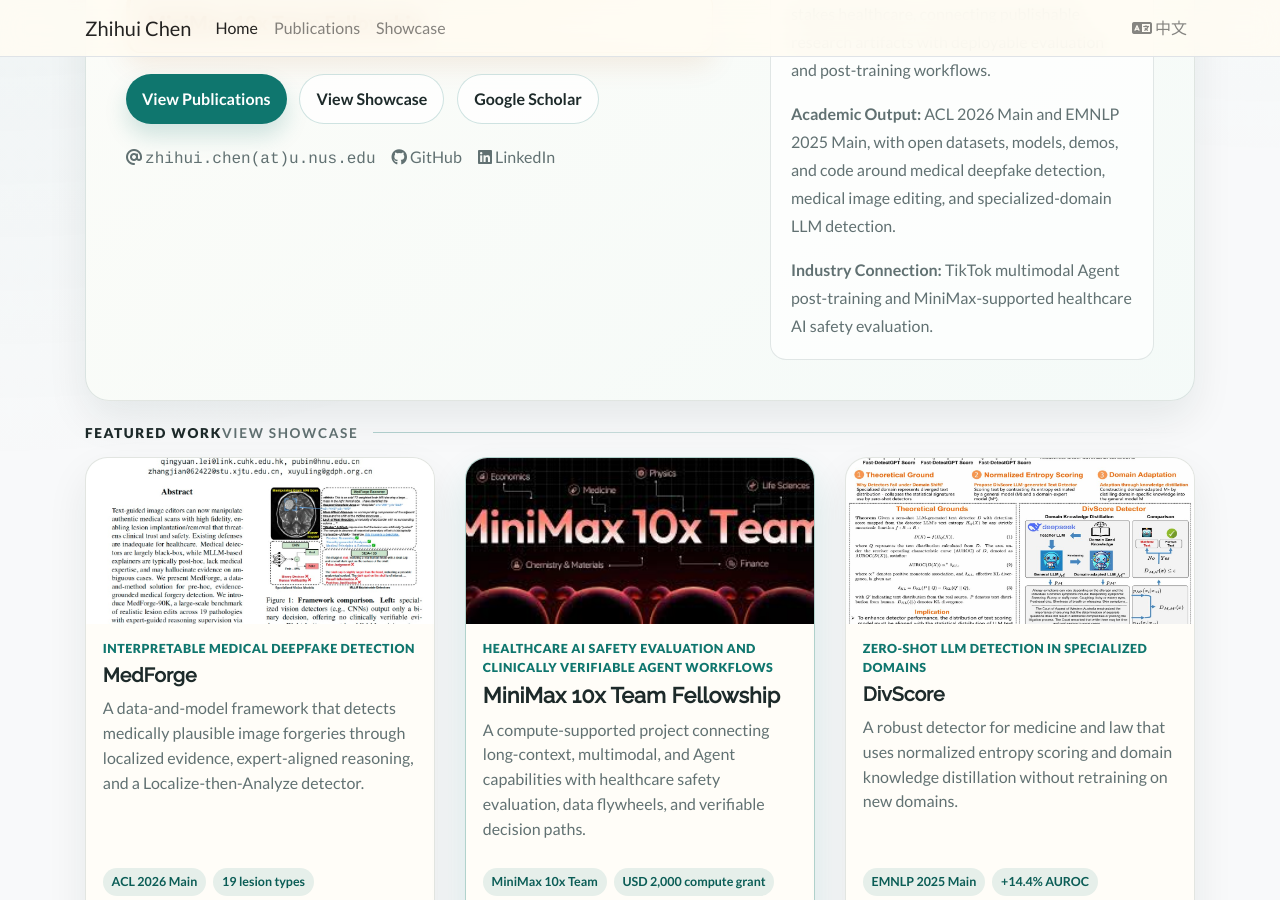
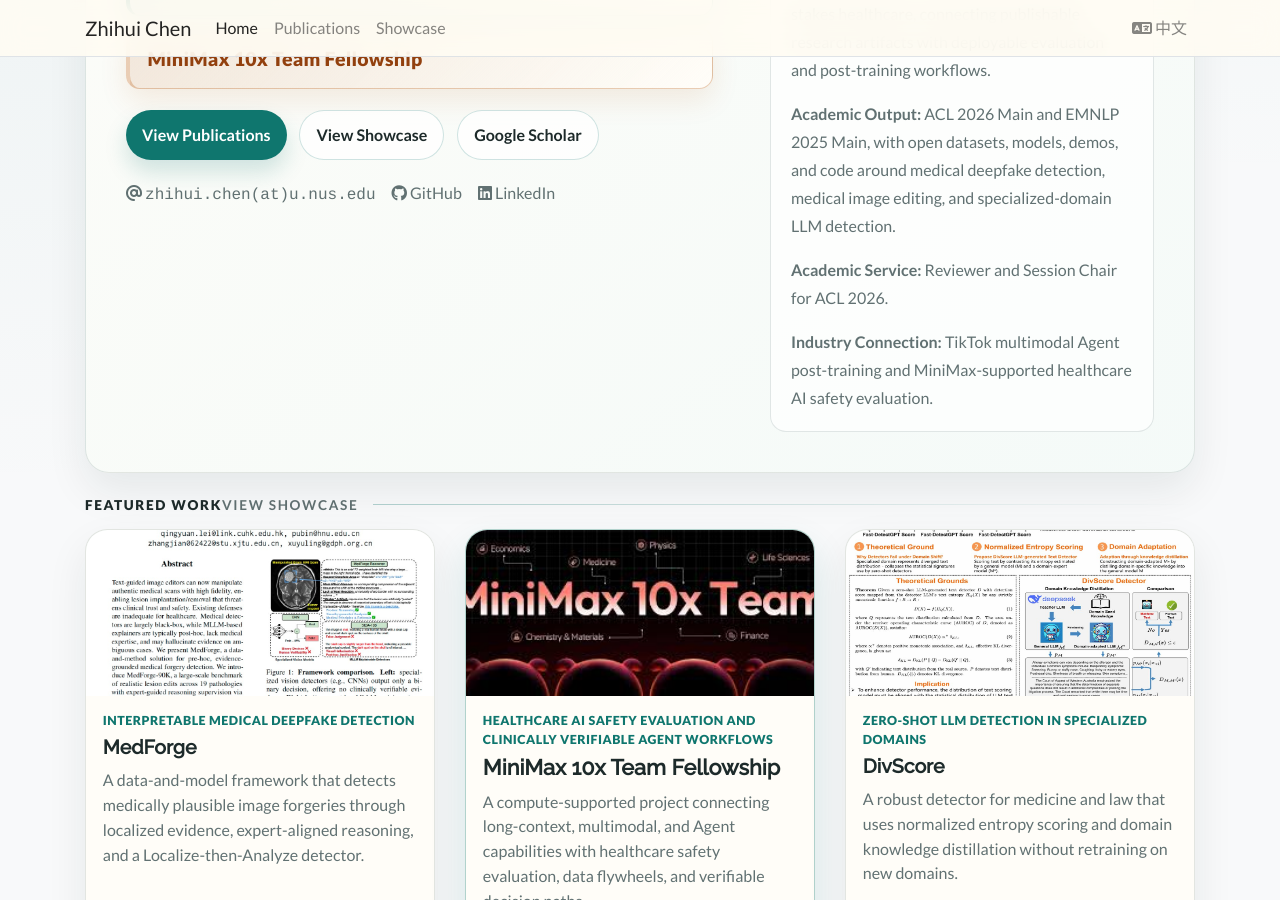
Before and after one commit to richardChenzhihui/richardChenzhihui.github.io, a Jekyll site: the page built from index.html, in a window 1280 px wide and 900 px high, scrolled down 751 px. Built offline with Jekyll 4.4.1, drawn with Linux system fonts in a browser that asks for light colours; nearby versions of some CDN libraries; a style sheet for code colours, icons or effects is not loaded.

Commit message:
Add academic service paragraph to bilingual short bio

```diff
--- a/_data/profile.yml
+++ b/_data/profile.yml
@@ -25,6 +25,9 @@
   </p>
   <p>
     <strong>Academic Output:</strong> ACL 2026 Main and EMNLP 2025 Main, with open datasets, models, demos, and code around medical deepfake detection, medical image editing, and specialized-domain LLM detection.
+  </p>
+  <p>
+    <strong>Academic Service:</strong> Reviewer and Session Chair for ACL 2026.
   </p>
   <p>
     <strong>Industry Connection:</strong> TikTok multimodal Agent post-training and MiniMax-supported healthcare AI safety evaluation.
--- a/_data/profile_zh.yml
+++ b/_data/profile_zh.yml
@@ -25,6 +25,9 @@
   </p>
   <p>
     <strong>学术成果：</strong>ACL 2026 主会议与 EMNLP 2025 主会议论文，围绕医学深度伪造检测、医学图像编辑和专业领域大模型文本检测发布数据、模型、Demo 与代码。
+  </p>
+  <p>
+    <strong>学术服务：</strong>ACL 2026 审稿人与 session chair，为社区尽一份力。
   </p>
   <p>
     <strong>产业连接：</strong>字节跳动多模态智能体后训练与 MiniMax 支持的医疗 AI 安全评测。
```
